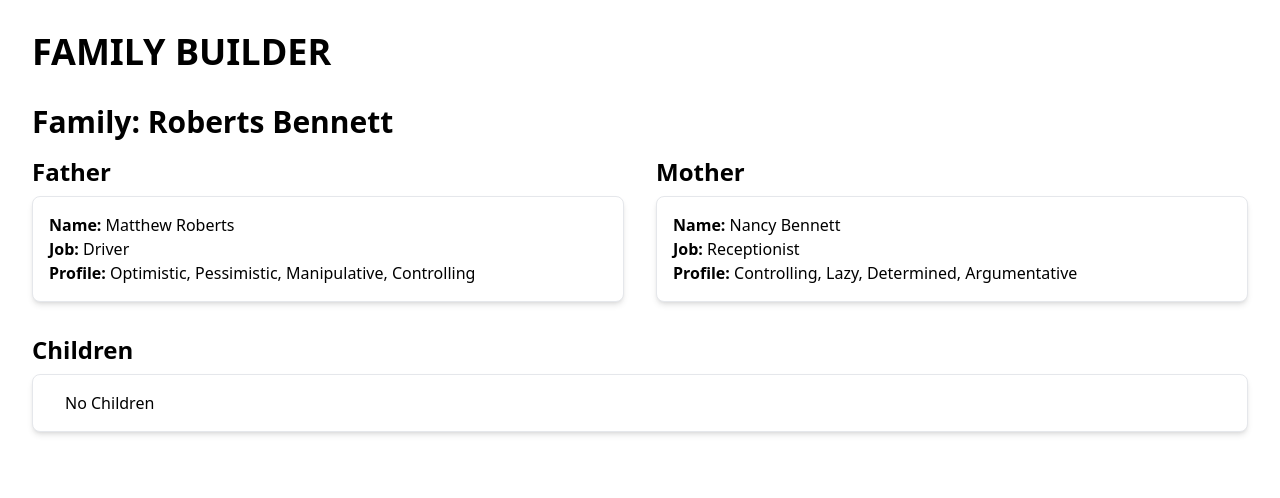
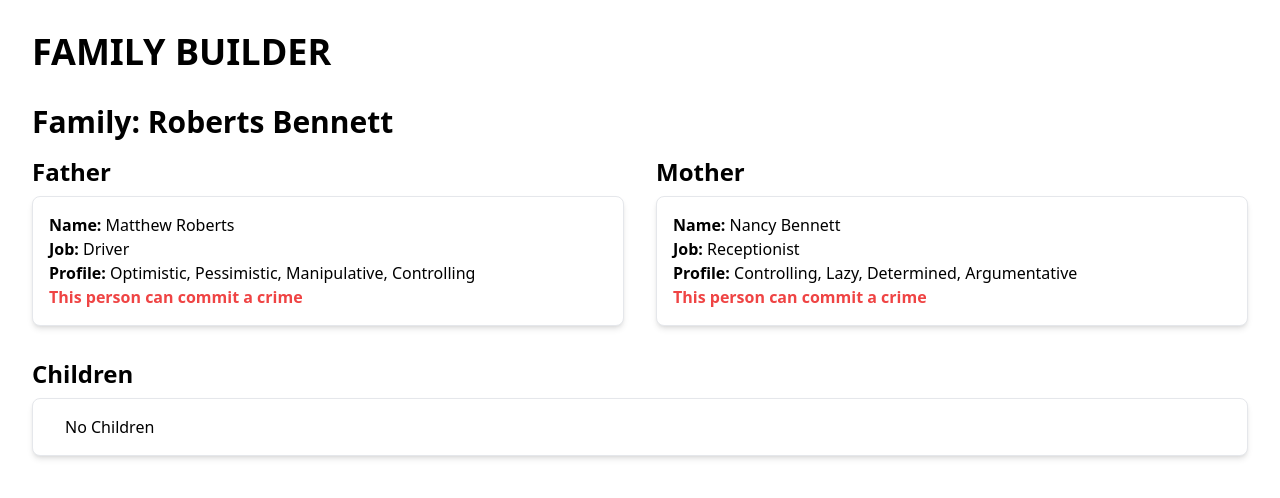
Before and after one commit to albbarrera96/apartment-build-sim, a React (Vite) app: page / in a window 1280 px wide. Shown: the top 498 px of the page. Built offline with nearby package versions, Linux system fonts and the light colour scheme.

Commit message:
can_commit_crime function added

```diff
--- a/src/App.tsx
+++ b/src/App.tsx
@@ -8,6 +8,39 @@ const last_names:string[] = Names.last_names;
 
 
 function App() {
+  function checkIfCanCommitACrime(personality:string[]) {
+    let bad_traits = [
+      "Ambitious",
+      "Selfish",
+      "Arrogant",
+      "Dishonest",
+      "Pessimistic",
+      "Insecure",
+      "Impatient",
+      "Lazy",
+      "Cynical",
+      "Stubborn",
+      "Manipulative",
+      "Jealous",
+      "Insensitive",
+      "Narcissistic",
+      "Impulsive",
+      "Judgmental",
+      "Argumentative",
+      "Spiteful",
+      "Controlling",
+      "Conceited",
+      "Unreliable"
+    ];
+    let can_commit_crime = undefined;
+    if (personality.filter((trait) => bad_traits.includes(trait)).length >= 3) {
+      can_commit_crime = true;
+    }
+    else {
+      can_commit_crime = false;
+    }
+    return can_commit_crime;
+  }
   function generatePersonality(n:number) {
     const personality:string[] = [];
     for (let i = 0; i < n; i++) {
@@ -39,11 +72,13 @@ function App() {
     const firstName = male_first_names[Math.floor(Math.random() * male_first_names.length)];
     const lastName = last_names[Math.floor(Math.random() * last_names.length)];
     const personality = generatePersonality(4);
+    const can_commit_crime = checkIfCanCommitACrime(personality);
     const img = `https://thispersondoesnotexist.com/`;
     const gender:string = 'male';
     const job = generateJob(gender);
     const male_npc = {
       personality,
+      can_commit_crime,
       firstName,
       lastName,
       gender,
@@ -58,11 +93,13 @@ function App() {
     const firstName = female_first_names[Math.floor(Math.random() * female_first_names.length)];
     const lastName = last_names[Math.floor(Math.random() * last_names.length)];
     const personality = generatePersonality(4)
+    const can_commit_crime = checkIfCanCommitACrime(personality);
     const img = `https://thispersondoesnotexist.com/`;
     const gender:string = 'female';
     const job = generateJob(gender)
     const female_npc = {
       personality,
+      can_commit_crime,
       firstName,
       lastName,
       img,
@@ -113,6 +150,12 @@ function App() {
                 <p><strong className="capitalize">Name:</strong> {family.father.firstName} {family.father.lastName}</p>
                 <p><strong className="capitalize">Job:</strong> <span className="capitalize">{family.father.job}</span></p>
                 <p><strong className="capitalize">Profile: </strong> {family.father.personality}</p>
+                {family.father.can_commit_crime ? (
+                  <p className="text-red-500 font-bold">This person can commit a crime</p>
+                ) : (
+                  <p className="text-green-500 font-bold">This person can't commit a crime</p>
+
+                )}
               </div>
             </section>
             <section className="w-1/2">
@@ -121,6 +164,12 @@ function App() {
                 <p><strong className="capitalize">Name:</strong> {family.mother.firstName} {family.mother.lastName}</p>
                 <p><strong className="capitalize">Job:</strong> <span className="capitalize"> {family.mother.job} </span></p>
                 <p><strong className="capitalize">Profile: </strong> {family.mother.personality}</p>
+                {family.mother.can_commit_crime ? (
+                  <p className="text-red-500 font-bold">This person can commit a crime</p>
+                ) : (
+                  <p className="text-green-500 font-bold">This person can't commit a crime</p>
+
+                )}
               </div>
             </section>
           </div>
```
